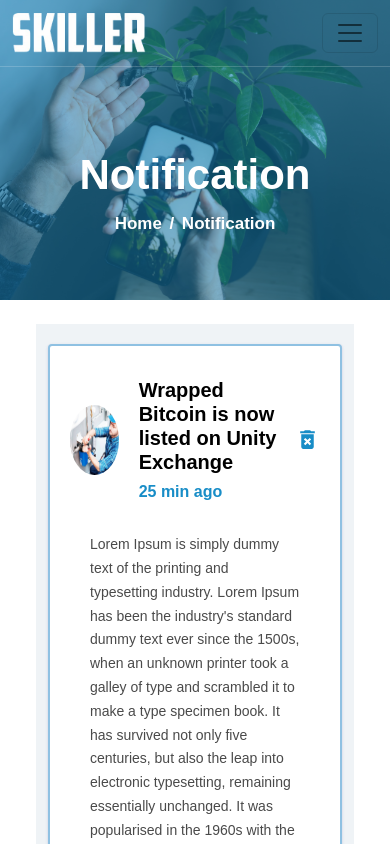
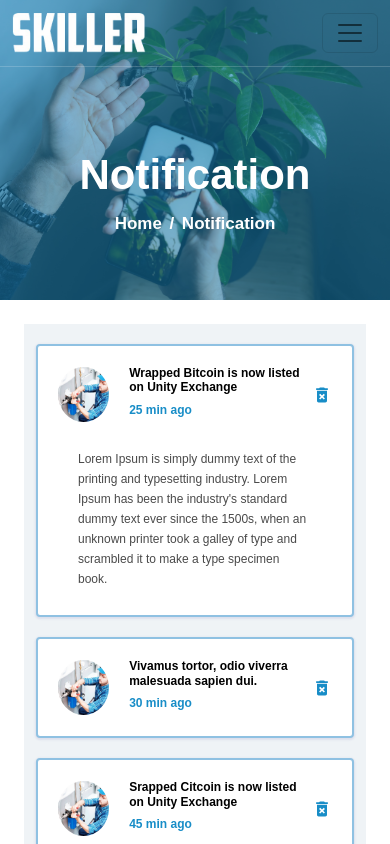
Before and after one commit to HimanshuSuratiya/SkillerWebnMob, a React (Create React App) app: page /design_website/skillerwebnmob/notification in a window 390 px wide. Both pictures are taken after a click on the button "Wrapped Bitcoin is now listed on Unity Exchange". Shown: the top 844 px of the page. Built offline with nearby package versions, Linux system fonts and the light colour scheme.

Commit message:
Notification Page responsive

```diff
--- a/src/Components/Notification/Notification.css
+++ b/src/Components/Notification/Notification.css
@@ -114,3 +114,7 @@ button:focus:not(:focus-visible) {
     color: #188dc7 !important;
     font-weight: 700;
 }
+
+.notification-main-text-area {
+    line-height: 25px;
+}
--- a/src/Components/Notification/Notification.js
+++ b/src/Components/Notification/Notification.js
@@ -14,7 +14,7 @@ const Notification = () => {
             <section>
                 <Banner imgSource={Images.notification} text="Notification" />
                 <div className='p-4'>
-                    <div className='container'>
+                    <div className='container p-0'>
                         <div className="page-wrapper" style={{ minHeight: '250px' }}>
                             <div className="container-fluid">
                                 <div className="row">
@@ -42,8 +42,8 @@ const Notification = () => {
                                                             </button>
                                                         </h2>
                                                         <div id="flush-collapseOne" className="accordion-collapse collapse show" aria-labelledby="flush-headingOne" data-bs-parent="#accordionFlushExample">
-                                                            <Accordion.Body>
-                                                                Lorem Ipsum is simply dummy text of the printing and typesetting industry. Lorem Ipsum has been the industry's standard dummy text ever since the 1500s, when an unknown printer took a galley of type and scrambled it to make a type specimen book. It has survived not only five centuries, but also the leap into electronic typesetting, remaining essentially unchanged. It was popularised in the 1960s with the release of Letraset sheets containing Lorem Ipsum passages, and more recently with desktop publishing software like Aldus PageMaker including versions of Lorem Ipsum.
+                                                            <Accordion.Body className='notification-main-text-area'>
+                                                                Lorem Ipsum is simply dummy text of the printing and typesetting industry. Lorem Ipsum has been the industry's standard dummy text ever since the 1500s, when an unknown printer took a galley of type and scrambled it to make a type specimen book.
                                                             </Accordion.Body>
                                                         </div>
                                                     </Accordion.Item>
@@ -67,8 +67,8 @@ const Notification = () => {
                                                             </button>
                                                         </h2>
                                                         <div id="flush-collapseOne" className="accordion-collapse collapse show" aria-labelledby="flush-headingOne" data-bs-parent="#accordionFlushExample">
-                                                            <Accordion.Body>
-                                                                Contrary to popular belief, Lorem Ipsum is not simply random text. It has roots in a piece of classical Latin literature from 45 BC, making it over 2000 years old. Richard McClintock, a Latin professor at Hampden-Sydney College in Virginia, looked up one of the more obscure Latin words, consectetur, from a Lorem Ipsum passage, and going through the cites of the word in classical literature, discovered the undoubtable source. Lorem Ipsum comes from sections 1.10.32 and 1.10.33 of "de Finibus Bonorum et Malorum" (The Extremes of Good and Evil) by Cicero, written in 45 BC.
+                                                            <Accordion.Body className='notification-main-text-area'>
+                                                                Lorem Ipsum is simply dummy text of the printing and typesetting industry. Lorem Ipsum has been the industry's standard dummy text ever since the 1500s, when an unknown printer took a galley of type and scrambled it to make a type specimen book.
                                                             </Accordion.Body>
                                                         </div>
                                                     </Accordion.Item>
@@ -92,8 +92,8 @@ const Notification = () => {
                                                             </button>
                                                         </h2>
                                                         <div id="flush-collapseOne" className="accordion-collapse collapse show" aria-labelledby="flush-headingOne" data-bs-parent="#accordionFlushExample">
-                                                            <Accordion.Body>
-                                                                There are many variations of passages of Lorem Ipsum available, but the majority have suffered alteration in some form, by injected humour, or randomised words which don't look even slightly believable. If you are going to use a passage of Lorem Ipsum, you need to be sure there isn't anything embarrassing hidden in the middle of text. All the Lorem Ipsum generators on the Internet tend to repeat predefined chunks as necessary, making this the first true generator on the Internet.
+                                                            <Accordion.Body className='notification-main-text-area'>
+                                                                Lorem Ipsum is simply dummy text of the printing and typesetting industry. Lorem Ipsum has been the industry's standard dummy text ever since the 1500s, when an unknown printer took a galley of type and scrambled it to make a type specimen book.
                                                             </Accordion.Body>
                                                         </div>
                                                     </Accordion.Item>
@@ -117,8 +117,8 @@ const Notification = () => {
                                                             </button>
                                                         </h2>
                                                         <div id="flush-collapseOne" className="accordion-collapse collapse show" aria-labelledby="flush-headingOne" data-bs-parent="#accordionFlushExample">
-                                                            <Accordion.Body>
-                                                                There are many variations of passages of Lorem Ipsum available, but the majority have suffered alteration in some form, by injected humour, or randomised words which don't look even slightly believable. If you are going to use a passage of Lorem Ipsum, you need to be sure there isn't anything embarrassing hidden in the middle of text. All the Lorem Ipsum generators on the Internet tend to repeat predefined chunks as necessary, making this the first true generator on the Internet.
+                                                            <Accordion.Body className='notification-main-text-area'>
+                                                                Lorem Ipsum is simply dummy text of the printing and typesetting industry. Lorem Ipsum has been the industry's standard dummy text ever since the 1500s, when an unknown printer took a galley of type and scrambled it to make a type specimen book.
                                                             </Accordion.Body>
                                                         </div>
                                                     </Accordion.Item>
@@ -142,8 +142,8 @@ const Notification = () => {
                                                             </button>
                                                         </h2>
                                                         <div id="flush-collapseOne" className="accordion-collapse collapse show" aria-labelledby="flush-headingOne" data-bs-parent="#accordionFlushExample">
-                                                            <Accordion.Body>
-                                                                There are many variations of passages of Lorem Ipsum available, but the majority have suffered alteration in some form, by injected humour, or randomised words which don't look even slightly believable. If you are going to use a passage of Lorem Ipsum, you need to be sure there isn't anything embarrassing hidden in the middle of text. All the Lorem Ipsum generators on the Internet tend to repeat predefined chunks as necessary, making this the first true generator on the Internet.
+                                                            <Accordion.Body className='notification-main-text-area'>
+                                                                Lorem Ipsum is simply dummy text of the printing and typesetting industry. Lorem Ipsum has been the industry's standard dummy text ever since the 1500s, when an unknown printer took a galley of type and scrambled it to make a type specimen book.
                                                             </Accordion.Body>
                                                         </div>
                                                     </Accordion.Item>
@@ -167,8 +167,8 @@ const Notification = () => {
                                                             </button>
                                                         </h2>
                                                         <div id="flush-collapseOne" className="accordion-collapse collapse show" aria-labelledby="flush-headingOne" data-bs-parent="#accordionFlushExample">
-                                                            <Accordion.Body>
-                                                                There are many variations of passages of Lorem Ipsum available, but the majority have suffered alteration in some form, by injected humour, or randomised words which don't look even slightly believable. If you are going to use a passage of Lorem Ipsum, you need to be sure there isn't anything embarrassing hidden in the middle of text. All the Lorem Ipsum generators on the Internet tend to repeat predefined chunks as necessary, making this the first true generator on the Internet.
+                                                            <Accordion.Body className='notification-main-text-area'>
+                                                                Lorem Ipsum is simply dummy text of the printing and typesetting industry. Lorem Ipsum has been the industry's standard dummy text ever since the 1500s, when an unknown printer took a galley of type and scrambled it to make a type specimen book.
                                                             </Accordion.Body>
                                                         </div>
                                                     </Accordion.Item>
--- a/src/Responsive.css
+++ b/src/Responsive.css
@@ -129,3 +129,55 @@
 }
 
 /* Profile Responsive */
+
+
+/* Notification Responsive */
+@media only screen and (max-width: 768px) {
+    .notification-heading-main-area h2 {
+        font-size: 15px;
+        font-weight: 700;
+    }
+
+    .notification-heading-main-area p {
+        font-size: 14px;
+    }
+
+    .notification-dlt-main-area .MuiSvgIcon-root {
+        font-size: 22px;
+    }
+
+    .notification-main-text-area {
+        line-height: 22px;
+    }
+}
+
+@media only screen and (max-width: 440px) {
+    .notification-heading-main-area h2 {
+        font-size: 12px;
+        font-weight: 700;
+    }
+
+    .notification-heading-main-area p {
+        font-size: 12px;
+    }
+
+    .notification-dlt-main-area .MuiSvgIcon-root {
+        font-size: 20px;
+    }
+
+    .faq-accordian-main-area .accordion-button {
+        padding: 0px 0px 0px 0px;
+    }
+
+    .notification-user-img img {
+        width: 69px;
+        height: 55px;
+    }
+
+    .notification-main-text-area {
+        line-height: 20px;
+        font-size: 12px;
+    }
+}
+
+/* Notification Responsive */
```
